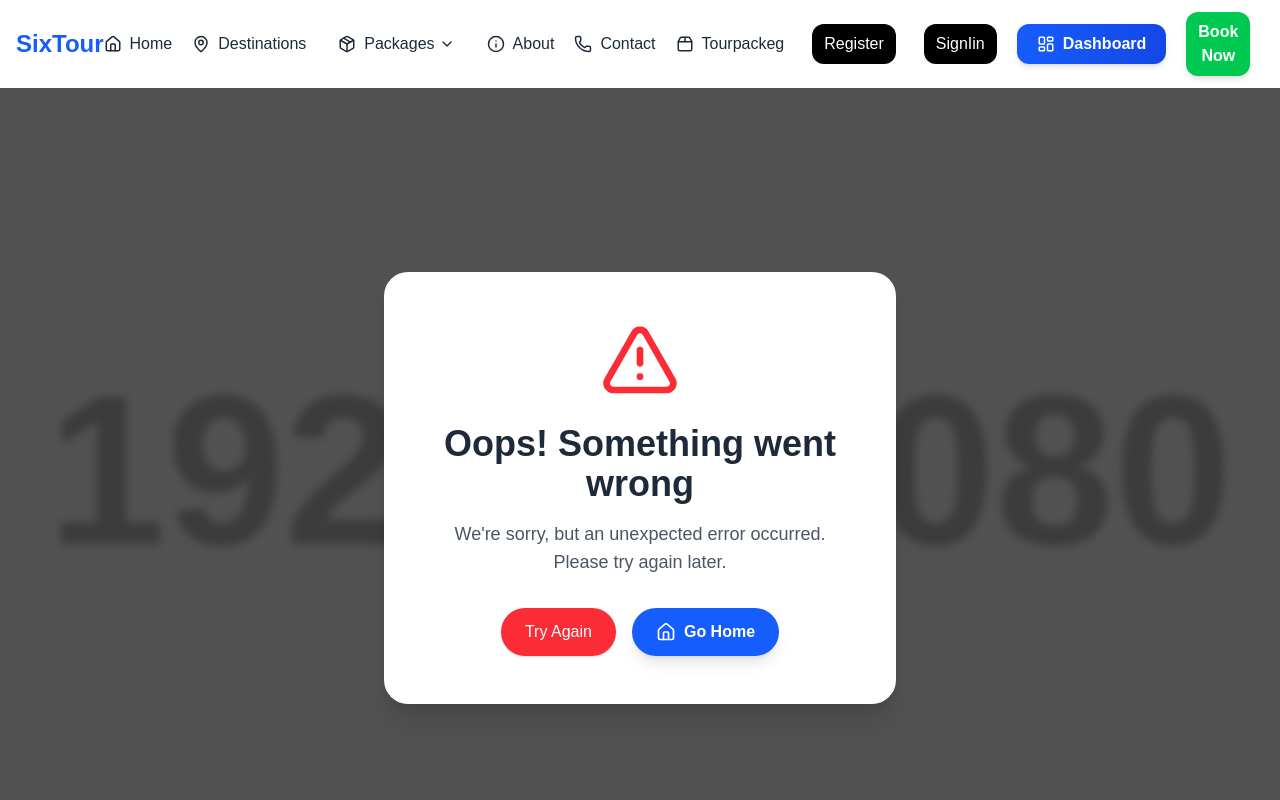
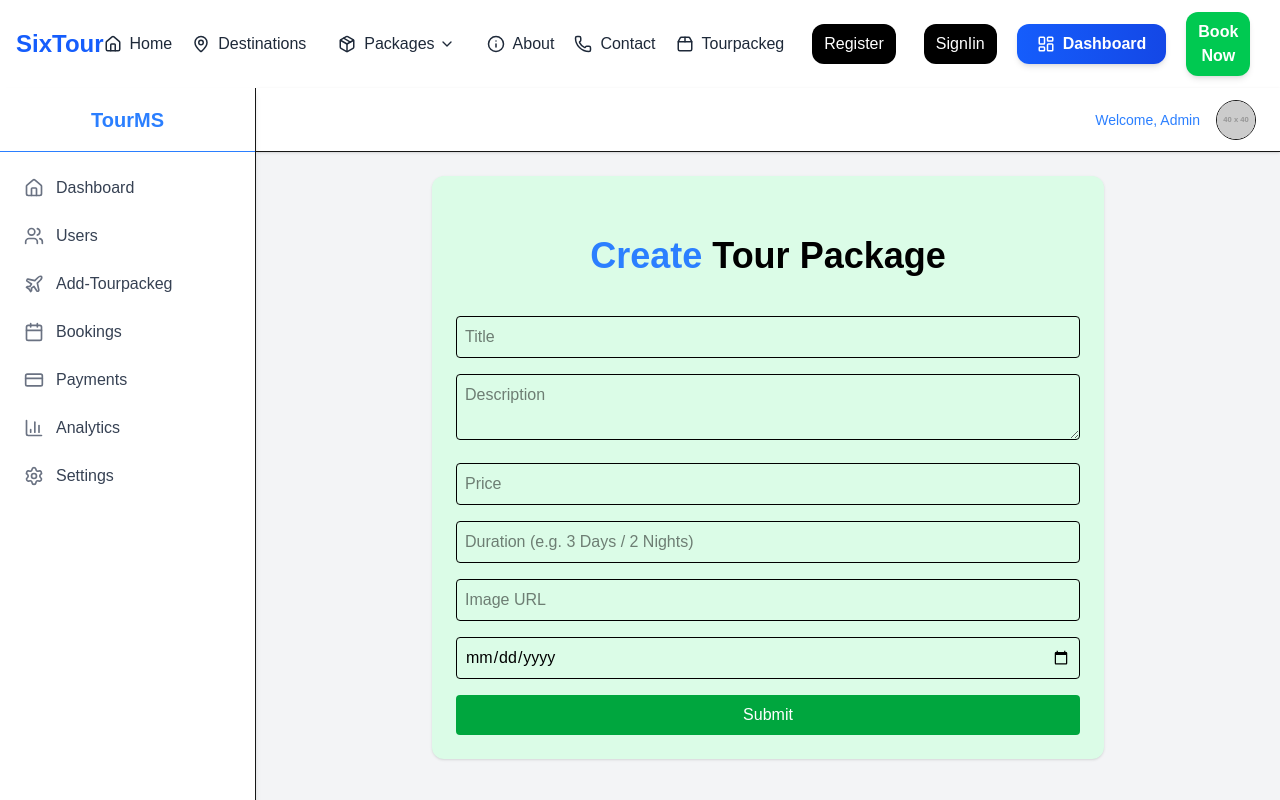
Before and after one commit to rafiq-567/tour-management-system-team-ultimate-coding, a Next.js app: page /dashboard/admin/tourpackegform in a window 1280 px wide. Before the commit this address had no page. Shown: the top 800 px of the page. Built offline with nearby package versions, Linux system fonts and the light colour scheme.

Commit message:
added tourpackeg details page and add tourpackeg

```diff
--- a/package.json
+++ b/package.json
@@ -16,6 +16,7 @@
     "next-auth": "^4.24.11",
     "react": "19.1.0",
     "react-dom": "19.1.0",
+    "recharts": "^3.2.1",
     "sweetalert2": "^11.23.0"
   },
   "devDependencies": {
--- a/src/app/TourPackeg/[id]/page.js
+++ b/src/app/TourPackeg/[id]/page.js
@@ -1,27 +1,24 @@
+import dbConnect from "@/lib/dbConnect";
+import { ObjectId } from "mongodb";
 import Image from "next/image";
 
-export const getSingleTourdata = async (id) => {
-  const res = await fetch("https://tour-management-system-team-ultimat-lovat.vercel.app/tourData.json");
-  const data = await res.json();
-  return data.find((tour) => tour.id === parseInt(id));
 
-  // import { getSingleTour } from "@/lib/singleTour";
-};
+export default async function tourDataDetails({ params }) {
+  const p = await params;
+ const detailaCollection  = dbConnect('tourPackegdata');
+ const tour = await detailaCollection.findOne({_id: new ObjectId(p.id)})
 
-export default async function singleTourData({ params }) {
-  const {id}= await params;
-  const tour = await  getSingleTourdata(id);
 
   if (!tour) {
     return <h1>Not found</h1>;
   }
   return (
     <div className="w-11/12 mx-auto mt-10 border-2 border-gray-100 p-2 ">
-
       <div className=" ">
         <Image
           src={tour.image}
-
+          width={100}
+          height={100}
           className="md:w-full md:h-[450px] w-full rounded-xl"
           alt="toru-photo"
         />
--- a/src/app/TourPackeg/page.js
+++ b/src/app/TourPackeg/page.js
@@ -4,18 +4,13 @@ import Image from "next/image";
 import Link from "next/link";
 
 export const dynamic = "force-dynamic";
-export const getpost = async () => {
-  const res = await fetch("https://tour-management-system-team-ultimat-lovat.vercel.app/tourData.json");
-  const data = await res.json();
-  return data;
-};
 export default async function TourPackegPage() {
   const tourPackegData =await dbConnect("tourPackegdata");
   const post = await tourPackegData.find({}).toArray();
   //   post data coming from database tourpackegData collection
   return (
-    <div>
-      <h1 className="md:text-4xl text-2xl font-bold text-center my-20">
+    <div className="pt-30">
+      <h1 className="md:text-4xl text-2xl font-bold text-center mb-20">
         Chooes your Best <span className="text-blue-600">tour</span> packege
       </h1>
       <div className="w-11/12 mx-auto grid lg:grid-cols-3 md:grid-cols-2 grid-cols-1 ">
@@ -39,7 +34,7 @@ export default async function TourPackegPage() {
               </p>
 
               <Link
-                href={`/TourPackeg/${tour.id}`}
+                href={`/TourPackeg/${tour._id}`}
                 className="my-8 inline-block  px-4 py-2 bg-blue-500 text-white rounded-lg hover:bg-amber-500 duration-300 transition-all cursor-pointer"
               >
                 Detailes
--- a/src/app/api/items/route.js
+++ b/src/app/api/items/route.js
@@ -1,27 +1,18 @@
+
+'use server'
 import dbConnect from "@/lib/dbConnect";
-
 
 export const dynamic = "force-static";
 // tourPackeg data get api
 export async function GET() {
- const data = await dbConnect('tourPackegdata').find().toArray()
+  const data = await dbConnect("tourPackegdata").find().toArray();
 
   return Response.json({ data });
 }
-
+// tourpackeg add api
 export async function POST(req) {
-  const postData = await req.json()
+  const postData = await req.json();
   const result = await dbConnect("tourPackegdata").insertOne(postData);
 
-  return Response.json(result);
+  return Response.json({ result});
 }
-export async function GET() {
-  const data = await dbConnect("products").find().toArray();
-  return Response.json(data);
-}
-
-export async function GET() {
-  const data = await dbConnect("products").find().toArray();
-  return Response.json(data);
-
-}
--- a/src/app/dashboard/admin/page.jsx
+++ b/src/app/dashboard/admin/page.jsx
@@ -1,11 +1,30 @@
+'use server'
 // app/dashboard/admin/page.jsx
-export default function AdminPage() {
+
+import TourStats from "@/components/tourstacks/TourStats";
+import dbConnect from "@/lib/dbConnect";
+
+async function getTours() {
+  const tourPackegData = await dbConnect("tourPackegdata");
+  const tours = await tourPackegData.find({}).toArray();
+  // const serializedTours = post.map((tour) => ({
+  //   ...tour,
+  //   _id: tour._id.toString(),
+  //   createdAt: tour.createdAt ? tour.createdAt.toISOString() : null,
+  // }));
+
+  // return Response.json({tours});
+  return tours;
+}
+export default async function AdminPage() {
+  const tours = await getTours();
   return (
     <div>
-      <h1 className="text-2xl font-bold mb-4">Admin Dashboard</h1>
+      <h1 className="text-2xl font-bold mb-4 text-blue-500">Admin Dashboard</h1>
       <p className="text-gray-600">
         This is the main admin dashboard page. Add stats, charts, or cards here.
       </p>
+      <TourStats tours={tours}></TourStats>
     </div>
   );
 }
--- /dev/null
+++ b/src/app/dashboard/admin/tourpackegform/page.js
@@ -0,0 +1,94 @@
+"use client";
+
+import Swal from "sweetalert2";
+// tour packeg add form *******************************************************************
+export default function TourPackageForm() {
+  const handleSubmit = async (e) => {
+    e.preventDefault();
+    const form = e.target;
+    const title = form.title.value;
+    const description = form.description.value;
+    const image = form.image.value;
+    const price = form.price.value;
+    const duration = form.duration.value;
+    const date = form.createdAt.value;
+    const payload = { title, description, image, price, date, duration };
+    console.log(payload);
+    const res = await fetch("http://localhost:3000/api/items", {
+      method: "POST",
+      headers: { "Content-Type": "application/json" },
+      body: JSON.stringify(payload),
+    });
+    const data = await res.json();
+    if (data.result.insertedId) {
+      Swal.fire({
+        position: "center",
+        icon: "success",
+        title: "Your Tour packeg is added Done",
+        showConfirmButton: false,
+        timer: 1500,
+      });
+    }
+  };
+
+  return (
+    <form
+      onSubmit={handleSubmit}
+      className="max-w-2xl mx-auto p-6 bg-green-100 shadow rounded-xl space-y-4 pt-5 text-black"
+    >
+      <h2 className="text-2xl md:text-4xl font-semibold my-10 text-center">
+        <span className="text-blue-500">Create</span> Tour Package
+      </h2>
+
+      <input
+        type="text"
+        name="title"
+        placeholder="Title"
+        className="w-full border p-2 rounded"
+        required
+      />
+
+      <textarea
+        name="description"
+        placeholder="Description"
+        className="w-full border p-2 rounded"
+        required
+      />
+
+      <input
+        type="number"
+        name="price"
+        placeholder="Price"
+        className="w-full border p-2 rounded"
+        required
+      />
+
+      <input
+        type="text"
+        name="duration"
+        placeholder="Duration (e.g. 3 Days / 2 Nights)"
+        className="w-full border p-2 rounded"
+        required
+      />
+      <input
+        type="url"
+        name="image"
+        placeholder="Image URL"
+        className="w-full border p-2 rounded"
+      />
+
+      <input
+        type="date"
+        name="createdAt"
+        className="w-full border p-2 rounded"
+        required
+      />
+      <button
+        type="submit"
+        className="w-full bg-green-600 text-white py-2 rounded font-medium cursor-pointer"
+      >
+        Submit
+      </button>
+    </form>
+  );
+}
--- a/src/app/dashboard/layout.jsx
+++ b/src/app/dashboard/layout.jsx
@@ -14,7 +14,7 @@ export default function AdminLayout({ children }) {
         {/* Top Navbar */}
         <header className="h-16 border-b bg-white flex items-center justify-end px-6 shadow-sm">
           <div className="flex items-center gap-4">
-            <span className="text-sm text-gray-600">Welcome, Admin</span>
+            <span className="text-sm text-blue-500">Welcome, Admin</span>
             <img
               src="https://placehold.co/40x40"
               alt="avatar"
--- a/src/app/page.js
+++ b/src/app/page.js
@@ -7,6 +7,8 @@ import PopularDestinations from "@/components/shared/PopularDestinations";
 import TravelersSay from "@/components/shared/TravelersSay";
 import TravellerForm from "@/components/shared/TravellerForm";
 import WhyChooseUs from "@/components/shared/WhyChooseUs";
+import TourpackegForm from "@/components/tourpackegpost/form/TourpackegForm";
+
 
 export default async function Home() {
   const session = await getServerSession(authOptions);
@@ -16,13 +18,12 @@ export default async function Home() {
       <div>
         <Hero></Hero>
         <PopularDestinations></PopularDestinations>
-        <Link className=" flex justify-center " href="/TourPackeg">
-          Tour packeg
-        </Link>
         <WhyChooseUs></WhyChooseUs>
         <TravelersSay></TravelersSay>
         <FAQ> </FAQ>
+        <TourpackegForm></TourpackegForm>
         <TravellerForm></TravellerForm>
+
       </div>
     </div>
   );
--- a/src/components/layout/Sidebar.jsx
+++ b/src/components/layout/Sidebar.jsx
@@ -21,7 +21,7 @@ const cn = (...classes) => classes.filter(Boolean).join(" ");
 const menuItems = [
   { name: "Dashboard", icon: Home, href: "/dashboard/admin" },
   { name: "Users", icon: Users, href: "/dashboard/admin/users" },
-  { name: "Tours", icon: Plane, href: "/dashboard/admin/tours" },
+  { name: "Add-Tourpackeg", icon: Plane, href: "/dashboard/admin/tourpackegform"},
   { name: "Bookings", icon: Calendar, href: "/dashboard/admin/bookings" },
   { name: "Payments", icon: CreditCard, href: "/dashboard/admin/payments" },
   { name: "Analytics", icon: BarChart3, href: "/dashboard/admin/analytics" },
@@ -47,13 +47,13 @@ export default function Sidebar() {
       {/* Sidebar */}
       <aside
         className={cn(
-          "fixed md:relative top-0 left-0 h-full w-64 bg-white border-r shadow-md flex flex-col transform transition-transform duration-300 z-50",
+          "fixed md:relative top-0 left-0 h-full w-64 bg-white border-r shadow-md flex flex-col transform transition-transform duration-300 z-50 ",
           isOpen ? "translate-x-0" : "-translate-x-full",
           "md:translate-x-0"
         )}
       >
         {/* Logo */}
-        <div className="h-16 flex items-center justify-center border-b font-bold text-xl">
+        <div className="h-16 flex items-center justify-center border-b font-bold text-xl text-blue-500">
           TourMS
         </div>
 
--- a/src/components/shared/Navbar.jsx
+++ b/src/components/shared/Navbar.jsx
@@ -20,6 +20,7 @@ import {
 import LoginButton from "@/app/components/loginButton/LoginButton";
 import PackagesDropdown from "../utilities/PackagesDropdown";
 import TourPackegPage from "@/app/TourPackeg/page";
+import TourpackegForm from "../tourpackegpost/form/TourpackegForm";
 
 const Navbar = ({ isDarkMode, onToggleDarkMode }) => {
   const [isOpen, setIsOpen] = useState(false);
@@ -74,6 +75,7 @@ const Navbar = ({ isDarkMode, onToggleDarkMode }) => {
       href: "/TourPackeg",
       icon: <Package2Icon  size={18} className="mr-2" />,
     },
+
 
   ];
 
@@ -147,7 +149,6 @@ const Navbar = ({ isDarkMode, onToggleDarkMode }) => {
               )}
             </li>
           ))}
-
 
 
           <li>
--- /dev/null
+++ b/src/components/tourpackegpost/form/TourpackegForm.jsx
@@ -0,0 +1,20 @@
+import React from 'react';
+const TourpackegForm = () => {
+    const handleTourPackeg = (e)=>{
+        e.preventDefault()
+        const form = e.target;
+        const title = form.title
+        console.log(title)
+    }
+    return (
+        <div>
+            <h1>Create tour packeg as you want</h1>
+            <form >
+                <input type="text" name='title' placeholder='Enter title' />
+                <input type="submit" value="Submit" />
+            </form>
+        </div>
+    );
+};
+
+export default TourpackegForm;
--- /dev/null
+++ b/src/components/tourstacks/TourStats.jsx
@@ -0,0 +1,44 @@
+"use client";
+import { useMemo } from "react";
+
+export default function TourStats({ tours }) {
+  // Ensure tours is always an array
+  const safeTours = Array.isArray(tours) ? tours : [];
+  const stats = useMemo(() => {
+    const totalTours = safeTours.length;
+    const totalPrice = safeTours.reduce((sum, t) => sum + (t.price || 0), 0);
+    const avgPrice = totalTours > 0 ? (totalPrice / totalTours).toFixed(2) : 0;
+
+    const totalActivities = tours.reduce(
+      (sum, t) => sum + (t.activities ? t.activities.length : 0),
+      0
+    );
+
+    return { totalTours, avgPrice, totalActivities };
+  }, [tours]);
+
+  return (
+    <div className="grid grid-cols-1 sm:grid-cols-2 lg:grid-cols-3 gap-6 mt-10">
+      <div className="bg-white shadow rounded-xl p-6 hover:bg-blue-200 duration-500">
+        <h3 className="text-xl font-medium text-green-500">Total Tours</h3>
+        <p className="mt-2 text-2xl font-semibold text-gray-900">
+          {stats.totalTours}
+        </p>
+      </div>
+
+      <div className="bg-white shadow rounded-xl p-6 hover:bg-blue-200 duration-500">
+        <h3 className="text-xl font-medium text-green-500">Average Price</h3>
+        <p className="mt-2 text-2xl font-semibold text-gray-900">
+          {stats.avgPrice}
+        </p>
+      </div>
+
+      <div className="bg-white shadow rounded-xl p-6 hover:bg-blue-200 duration-500">
+        <h3 className="text-xl font-medium text-green-500">Total Activities</h3>
+        <p className="mt-2 text-2xl font-semibold text-gray-900">
+          {stats.totalActivities}
+        </p>
+      </div>
+    </div>
+  );
+}
```
Also changed, not shown: 1 other file (tests, documents, lock files or other folders).
